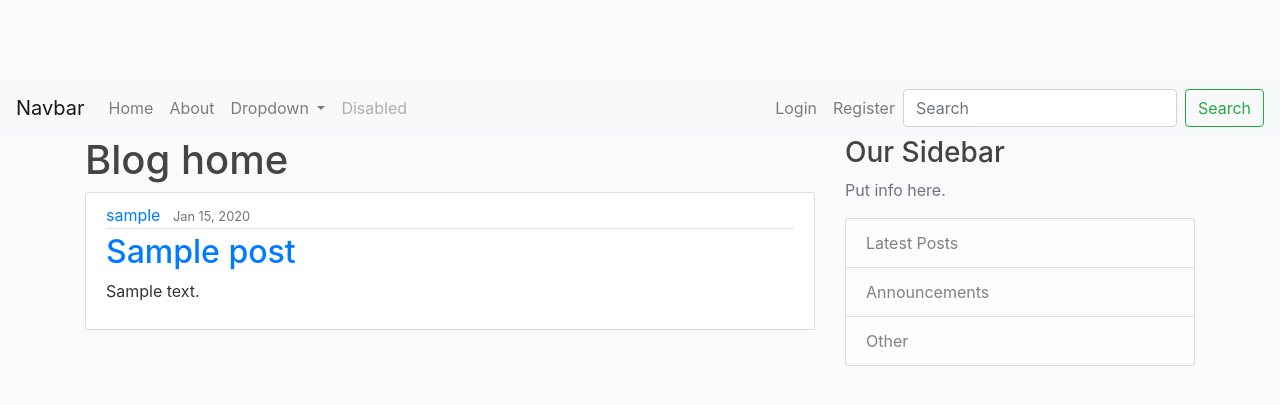
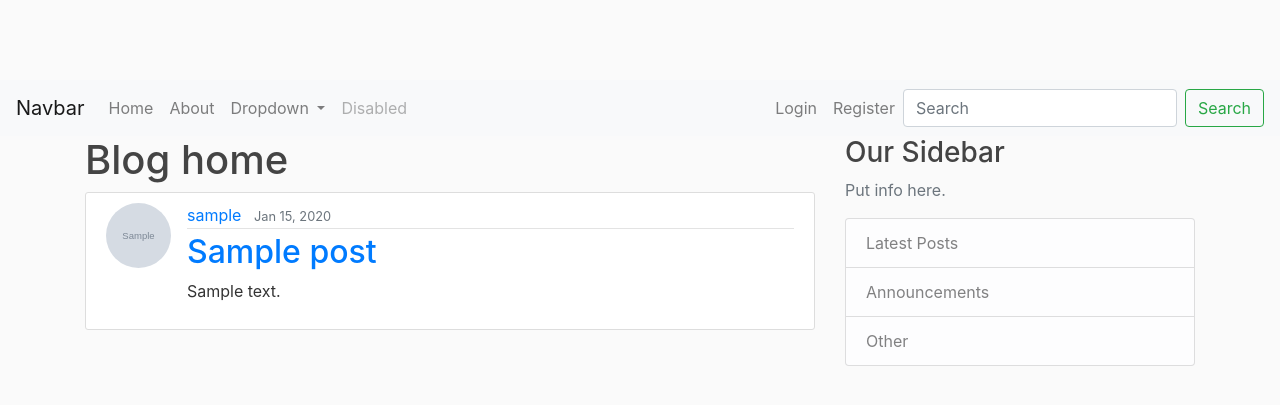
Before and after one commit to Coniferish/djangoTutorial, a Django app: page / in a window 1280 px wide. Shown: the top 405 px of the page. Run offline with Django 4.2, Linux system fonts and the light colour scheme; tables that the repository leaves empty hold one stand-in row (values such as "Sample post"); grey boxes marked "Sample" are stand-in pictures.

Commit message:
feat: Add user image to posts on blog home page

```diff
--- a/blog/templates/blog/home.html
+++ b/blog/templates/blog/home.html
@@ -3,6 +3,7 @@
     <h1>Blog home</h1>
     {% for post in posts %}
         <article class="media content-section">
+            <img class="rounded-circle article-img" src="{{ post.author.profile.image.url }}">
             <div class="media-body">
                 <div class="article-metadata">
                     <a class="mr-2" href="#">
```
